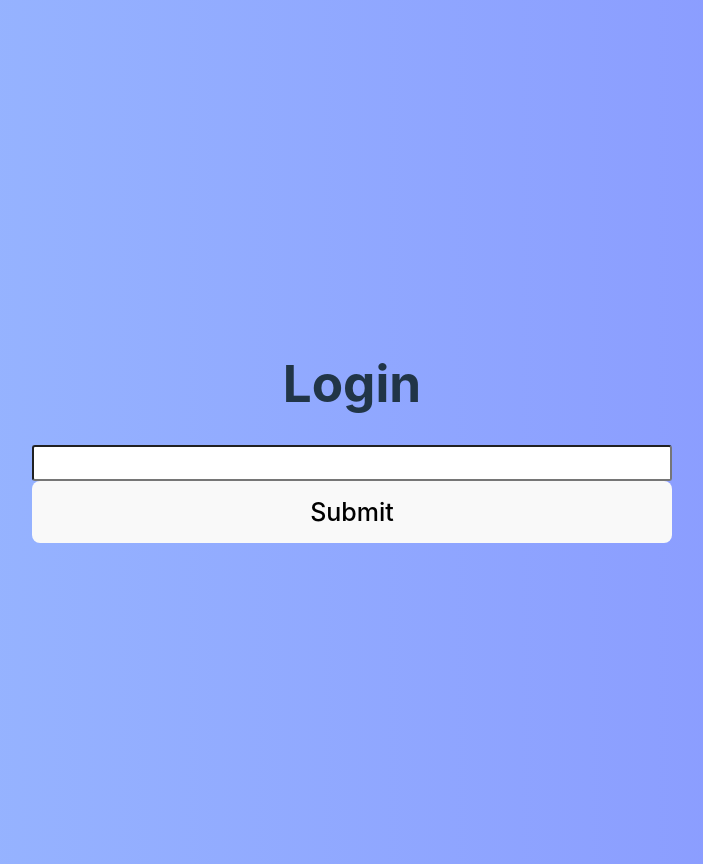
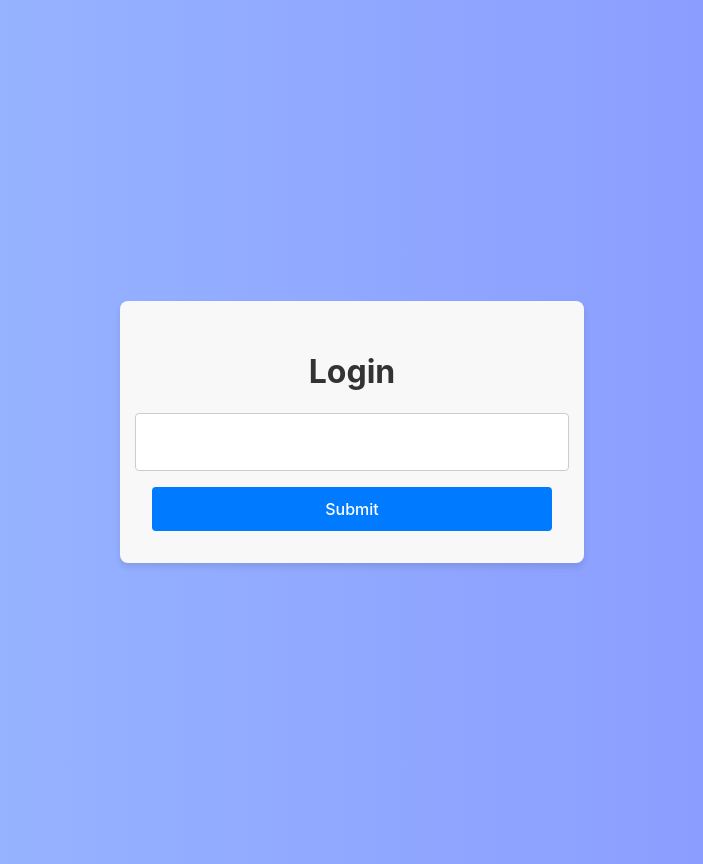
Before and after one commit to TianYao12/Kumon-Student-Dashboard, a React (Vite) app in the folder frontend/: page /login in a window 1280 px wide. Shown: the whole page, without its empty margins (288-991 px from the left). Built offline with nearby package versions, Linux system fonts and the light colour scheme.

Commit message:
chore: removed all instances of firestore, added styling to login component

```diff
--- a/frontend/src/App.css
+++ b/frontend/src/App.css
@@ -227,21 +227,59 @@ body {
 }
 
 .login-form {
-  width: clamp(200px, 50vw, 1000px);
+  width: clamp(300px, 90%, 400px);
+  margin: 2rem auto;
+  padding: 2rem;
+  background-color: #f8f8f8;
+  border-radius: 8px;
+  box-shadow: 0 4px 6px rgba(0, 0, 0, 0.1);
   display: flex;
   flex-direction: column;
+  align-items: center;
+}
+
+.login-form h1 {
+  margin-bottom: 1.5rem;
+  color: #333;
+  font-size: 2rem;
 }
 
 .login-input {
-  height: 30px;
-  border-radius: 3px;
-  font-size: 25px;
+  width: 100%;
+  height: 40px;
+  padding: 0.5rem 1rem;
+  margin-bottom: 1rem;
+  border: 1px solid #ccc;
+  border-radius: 4px;
+  font-size: 1rem;
+  transition: border-color 0.3s ease;
+}
+
+.login-input:focus {
+  outline: none;
+  border-color: #007bff;
+  box-shadow: 0 0 0 2px rgba(0, 123, 255, 0.25);
 }
 
 .login-submit-button {
-  font-size: 25px;
+  width: 100%;
+  padding: 0.75rem;
+  background-color: #007bff;
+  color: white;
+  border: none;
+  border-radius: 4px;
+  font-size: 1rem;
+  cursor: pointer;
+  transition: background-color 0.3s ease;
 }
 
+.login-submit-button:hover {
+  background-color: #0056b3;
+}
+
+.login-submit-button:active {
+  transform: translateY(1px);
+}
 
 @media screen and (max-width: 800px) {
   .grid-column-heading-text {
--- a/frontend/src/components/AddStudent.tsx
+++ b/frontend/src/components/AddStudent.tsx
@@ -7,22 +7,6 @@ const AddStudent = (props: AddStudentProps) => {
     const [kumonId, setKumonId] = useState<string>("");
 
     const handleSubmit = async(e: React.FormEvent<HTMLFormElement>) => {
-        e.preventDefault();
-        if (!import.meta.env.VITE_FIRESTORE_ADD_CURRENT_STUDENT_ENDPOINT_URL) throw new Error("No firestore env key!");
-        const response = await fetch(import.meta.env.VITE_FIRESTORE_ADD_CURRENT_STUDENT_ENDPOINT_URL, {
-            method: "POST",
-            headers: {"Content-Type": "application/json"},
-            body: JSON.stringify({
-                kumon_id: kumonId,
-                name: name,
-                time_entered: new Date().toISOString()
-            })
-        });
-        if (!response.ok) throw new Error(JSON.stringify(response));
-        const data = await response.json();
-        setStudentData([...studentData, data.data])
-        setName("");
-        setKumonId("");
     }
 
     return (
--- a/frontend/src/components/AllStudentsDashboard.tsx
+++ b/frontend/src/components/AllStudentsDashboard.tsx
@@ -15,16 +15,7 @@ function StudentDashboard() {
   const debounceTimeoutRef = useRef<null | NodeJS.Timeout>(null);
 
   const fetchStudentData = async() => {
-    try {
-      if (!import.meta.env.VITE_FIRESTORE_GET_CURRENT_STUDENTS_ENDPOINT_URL) throw new Error("No firestore endpoint url!");
-      const response = await fetch(import.meta.env.VITE_FIRESTORE_GET_CURRENT_STUDENTS_ENDPOINT_URL);
 
-      if (!response.ok) throw new Error(JSON.stringify(response));
-      const data = await response.json();
-      setStudentData(data.data);
-    } catch(error) {
-        console.error(error);
-    }
   };
 
   const handleInputChange = (event: React.ChangeEvent<HTMLInputElement>) => {
@@ -43,39 +34,9 @@ function StudentDashboard() {
 
 
   const handleScan = async(data: string) => {
-    if (data) {
-      const newStudent = {
-        name: "PEPSI",
-        kumon_id: data,
-        time_entered: new Date().toISOString(),
-      };
-      try {
-        const response = await fetch(import.meta.env.VITE_FIRESTORE_ADD_CURRENT_STUDENT_ENDPOINT_URL, {
-          method: "POST",
-          headers: {"Content-Type": "application/json"},
-          body: JSON.stringify(newStudent)
-      });
-      if (!response.ok) throw new Error(JSON.stringify(response));
-      const data = await response.json();
-      setStudentData([...studentData, data.data]);
-      } catch(error) {
-        console.error(error);
-      }
-    }
   };
 
   const handleDelete = async(kumon_id: string) => {
-    try {
-      const response = await fetch(import.meta.env.VITE_FIRESTORE_DELETE_CURRENT_STUDENT_ENDPOINT_URL, {
-        method: "DELETE",
-        headers: { "Content-Type": "application/json" },
-        body: JSON.stringify({ kumon_id: kumon_id })
-      })
-      if (!response.ok) throw new Error(JSON.stringify(response));
-      fetchStudentData();
-    } catch(error) {
-        console.error(error)
-    }
   }
 
 
--- a/frontend/src/components/StudentDashboard.tsx
+++ b/frontend/src/components/StudentDashboard.tsx
@@ -41,39 +41,9 @@ function StudentDashboard() {
 
 
   const handleScan = async(data: string) => {
-    if (data) {
-      const newStudent = {
-        name: "PEPSI",
-        kumon_id: data,
-        time_entered: new Date().toISOString(),
-      };
-      try {
-        const response = await fetch(import.meta.env.VITE_FIRESTORE_ADD_CURRENT_STUDENT_ENDPOINT_URL, {
-          method: "POST",
-          headers: {"Content-Type": "application/json"},
-          body: JSON.stringify(newStudent)
-      });
-      if (!response.ok) throw new Error(JSON.stringify(response));
-      const data = await response.json();
-      setStudentData([...studentData, data.data]);
-      } catch(error) {
-        console.error(error);
-      }
-    }
   };
 
   const handleDelete = async(kumon_id: string) => {
-    try {
-      const response = await fetch(import.meta.env.VITE_FIRESTORE_DELETE_CURRENT_STUDENT_ENDPOINT_URL, {
-        method: "DELETE",
-        headers: { "Content-Type": "application/json" },
-        body: JSON.stringify({ kumon_id: kumon_id })
-      })
-      if (!response.ok) throw new Error(JSON.stringify(response));
-      fetchStudentData();
-    } catch(error) {
-        console.error(error)
-    }
   }
 
 
```
